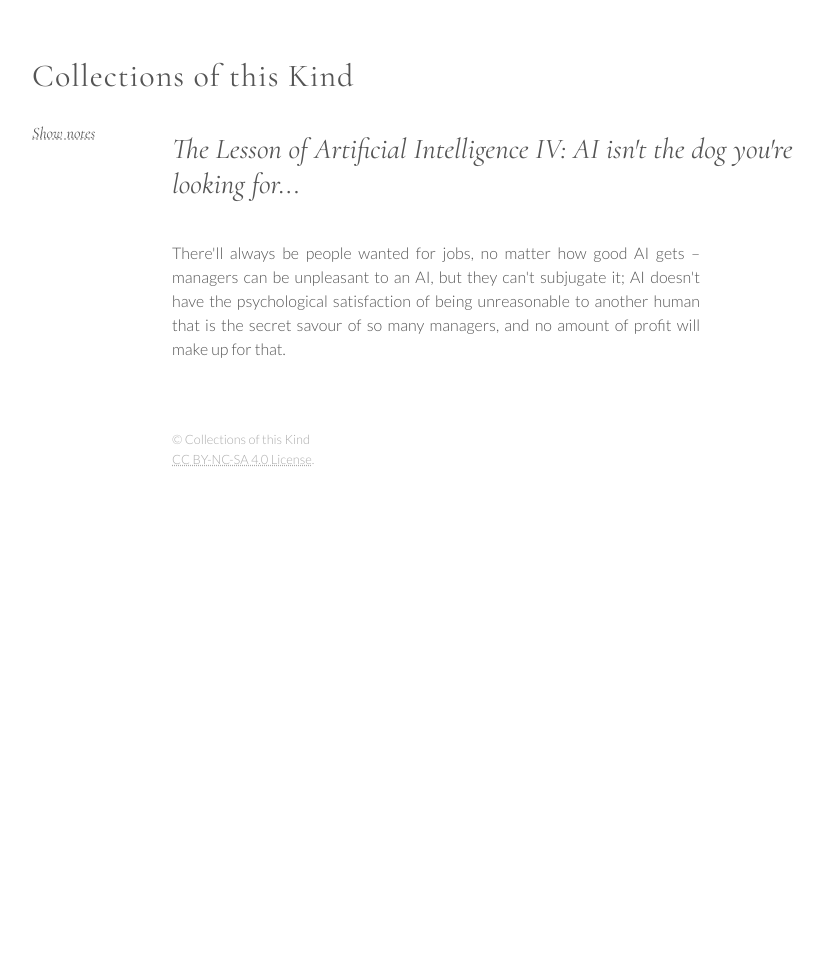
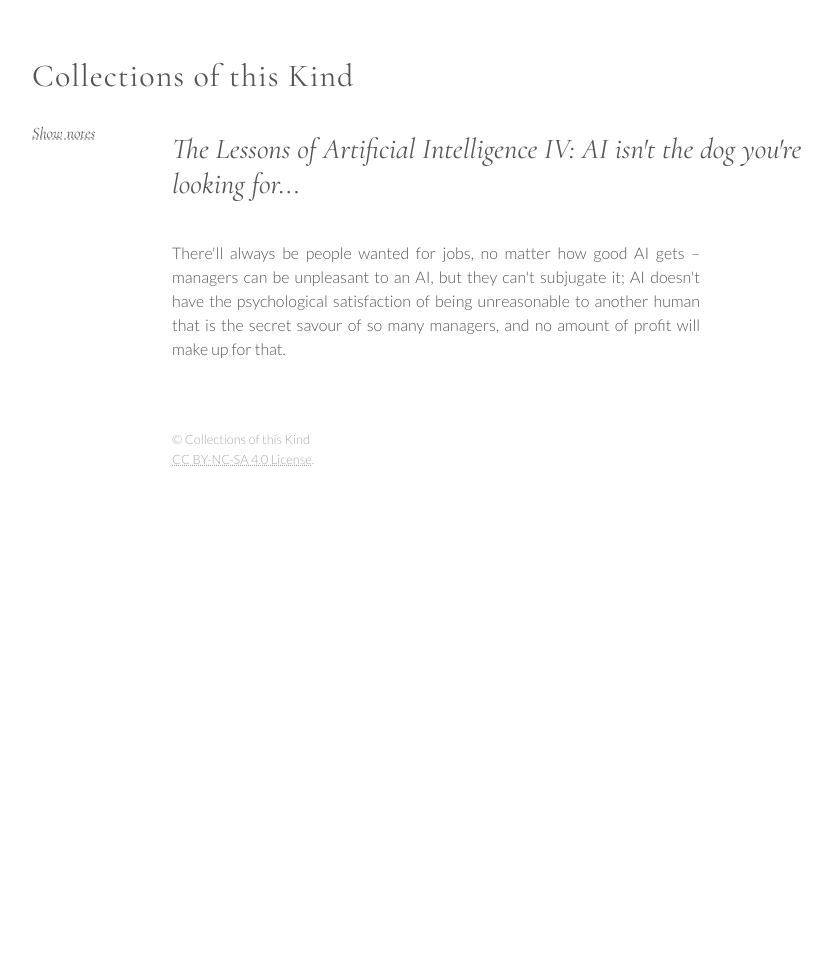
Before and after one commit to CollectionsOfThisKind/collectionsofthiskind.github.io, a Jekyll site: the page built from pages/blog/ai4.html, in a window 1280 px wide. Shown: the whole page, without its empty margins (78-910 px from the left). Built offline with Jekyll 4.4.1, drawn with Linux system fonts in a browser that asks for light colours.

Commit message:
Add files via upload

```diff
--- a/pages/blog/ai.html
+++ b/pages/blog/ai.html
@@ -12,7 +12,7 @@ layout: page
 
 <div class=postsection>
 
-<h2 class=top>Lesson of Artificial Intelligence I: it's not AI we need to worry about</h2>
+<h2 class=top>Lessons of Artificial Intelligence I: it's not AI we need to worry about</h2>
 <div class=marginalia>
 "AI is people!"
 </div>
--- a/pages/blog/ai2.html
+++ b/pages/blog/ai2.html
@@ -12,7 +12,7 @@ layout: page
 
 <div class=postsection>
 
-<h2 class=top>The Lesson of Artificial Intelligence II: be better</h2>
+<h2 class=top>The Lessons of Artificial Intelligence II: be better</h2>
 <div class=marginalia>
 
 </div>
--- a/pages/blog/ai3.html
+++ b/pages/blog/ai3.html
@@ -12,7 +12,7 @@ layout: page
 
 <div class=postsection>
 
-<h2 class=top>The Lesson of Artificial Intelligence III: Experience 2.0</h2>
+<h2 class=top>The Lessons of Artificial Intelligence III: Experience 2.0</h2>
 <div class=marginalia>
 
 </div>
--- a/pages/blog/ai4.html
+++ b/pages/blog/ai4.html
@@ -9,7 +9,7 @@ layout: page
 
 <div class=postsection>
 
-<h2 class=top>The Lesson of Artificial Intelligence IV: AI isn't the dog you're looking for...</h2>
+<h2 class=top>The Lessons of Artificial Intelligence IV: AI isn't the dog you're looking for...</h2>
 
 <div class=marginalia>
 
--- a/pages/blog/ai5.html
+++ b/pages/blog/ai5.html
@@ -9,7 +9,7 @@ layout: page
 
 <div class=postsection>
 
-<h2 class=top>The Lesson of Artificial Intelligence V: What's left for us then...</h2>
+<h2 class=top>The Lessons of Artificial Intelligence V: What's left for us then...</h2>
 
 <div class=marginalia>
 
```
Also changed, not shown: pages/blog/index.html (+8 -8 lines).
